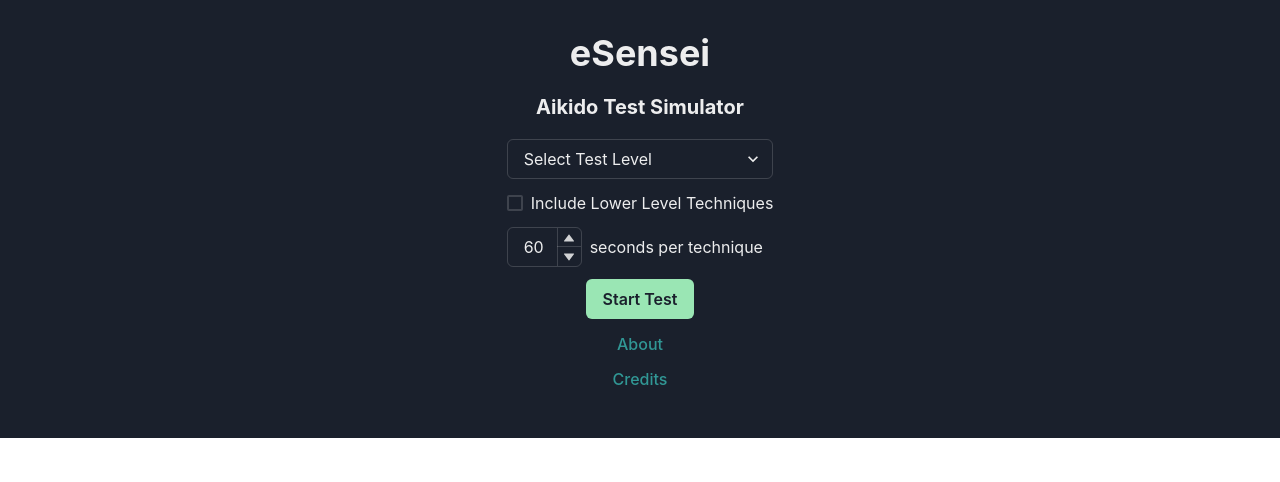
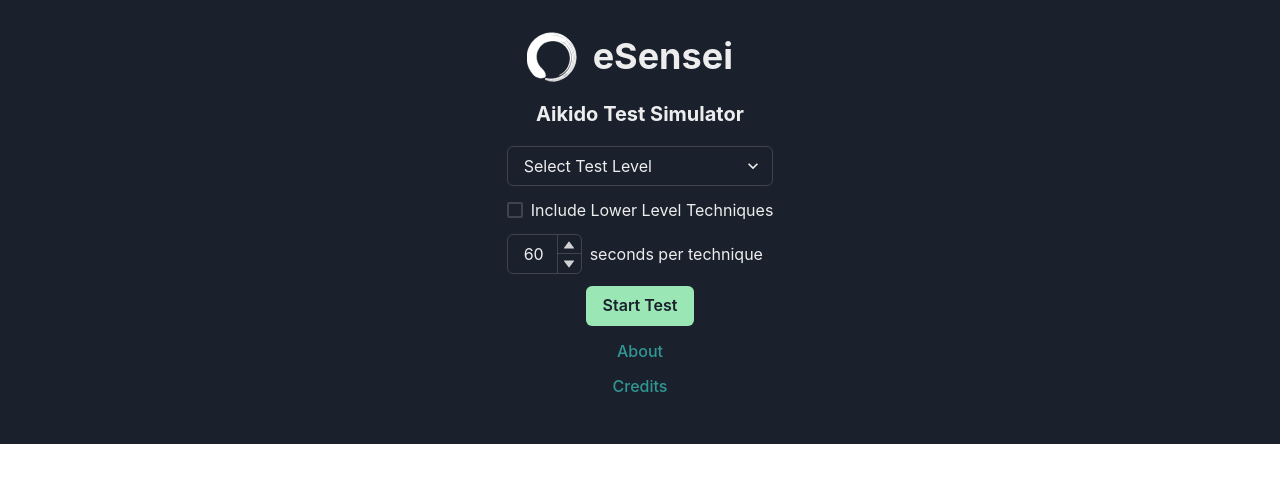
Before and after one commit to georgbuehler/esensei, a React (Vite) app: page / in a window 1280 px wide. Shown: the top 482 px of the page. Built offline with nearby package versions, Linux system fonts and the light colour scheme.

Commit message:
Added white version of Enso to controls heading.

```diff
--- a/src/components/ExamControls.tsx
+++ b/src/components/ExamControls.tsx
@@ -13,6 +13,7 @@ import {
   Heading,
   Text,
   Box,
+  Image,
 } from "@chakra-ui/react";
 import levels from "../assets/Levels";
 
@@ -42,7 +43,17 @@ const ExamControls = ({
 
   return (
     <Stack spacing={3} justify="center">
-      <Heading>eSensei</Heading>
+      <Flex align="center">
+        <Image
+          src="/Enso_white.svg"
+          alt="Enso"
+          boxSize="50px"
+          objectFit="cover"
+          mr="4"
+          ml="5"
+        />
+        <Heading>eSensei</Heading>
+      </Flex>
       <Heading size="md" m={2}>
         Aikido Test Simulator
       </Heading>
```
Also changed, not shown: public/Enso_white.svg (added).
